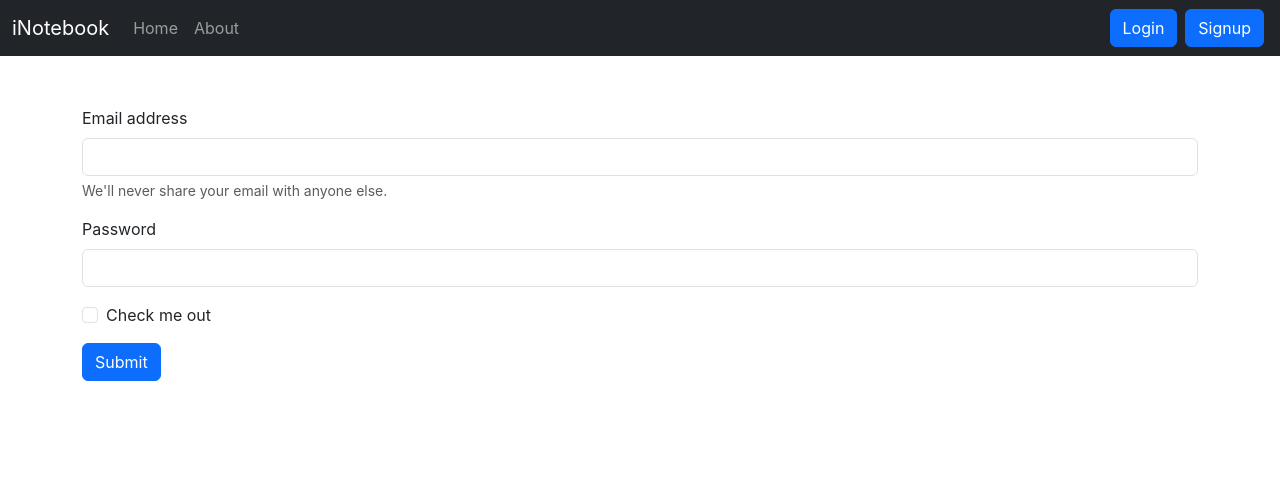
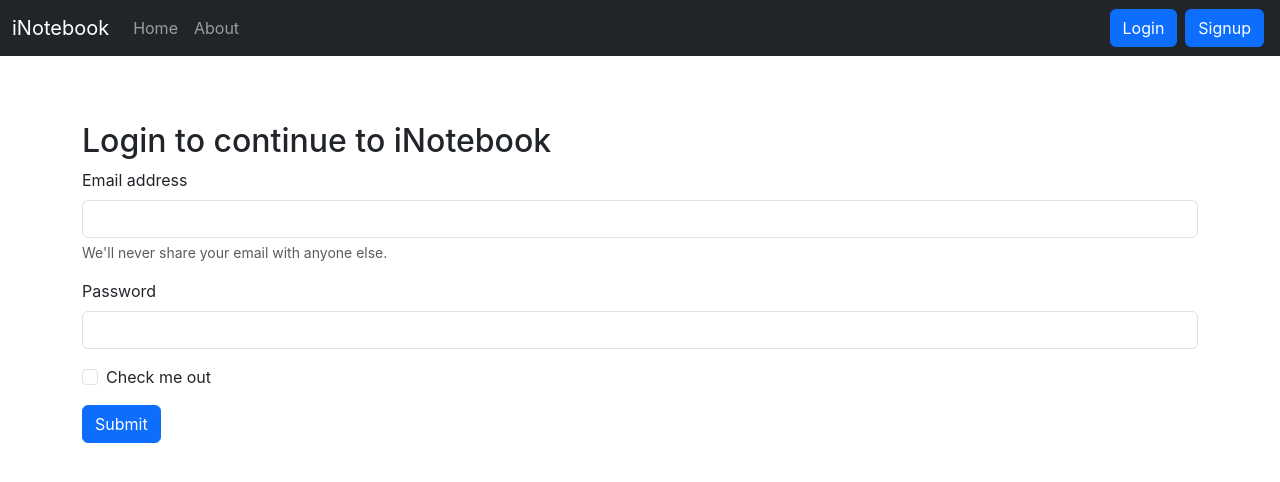
Before and after one commit to VivekSinghMCA/inoteBook, a React (Create React App) app in the folder inotebook/: page /login in a window 1280 px wide. Shown: the top 482 px of the page. Built offline with nearby package versions, Linux system fonts and the light colour scheme.

Commit message:
changes regarding logout

```diff
--- a/inotebook/src/components/Login.js
+++ b/inotebook/src/components/Login.js
@@ -20,8 +20,8 @@
           if(json.success){
             // save the auth token and redirect
             localStorage.setItem('token', json.authtoken)
-            navigate('/')
             props.showAlert("Logged-in Successfully", "success")
+            navigate("/")
           }
           else{
             props.showAlert("Invalid Details", "danger")
@@ -32,7 +32,8 @@
     }
 
   return (
-    <div>
+    <div className='mt-3'>
+      <h2>Login to continue to iNotebook</h2>
       <form onSubmit={handleSubmit}>
   <div className="mb-3">
     <label htmlFor="email" className="form-label">Email address</label>
```
